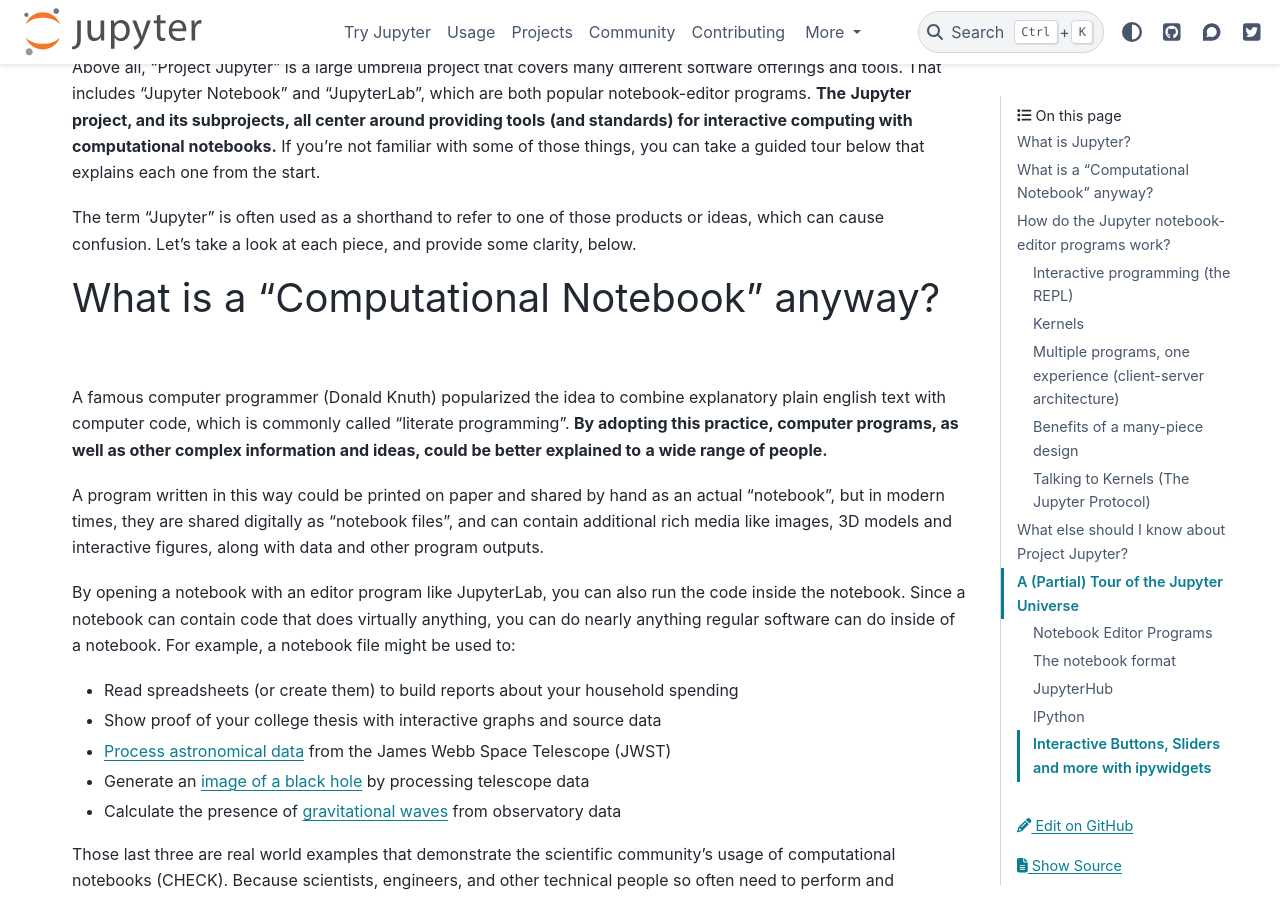
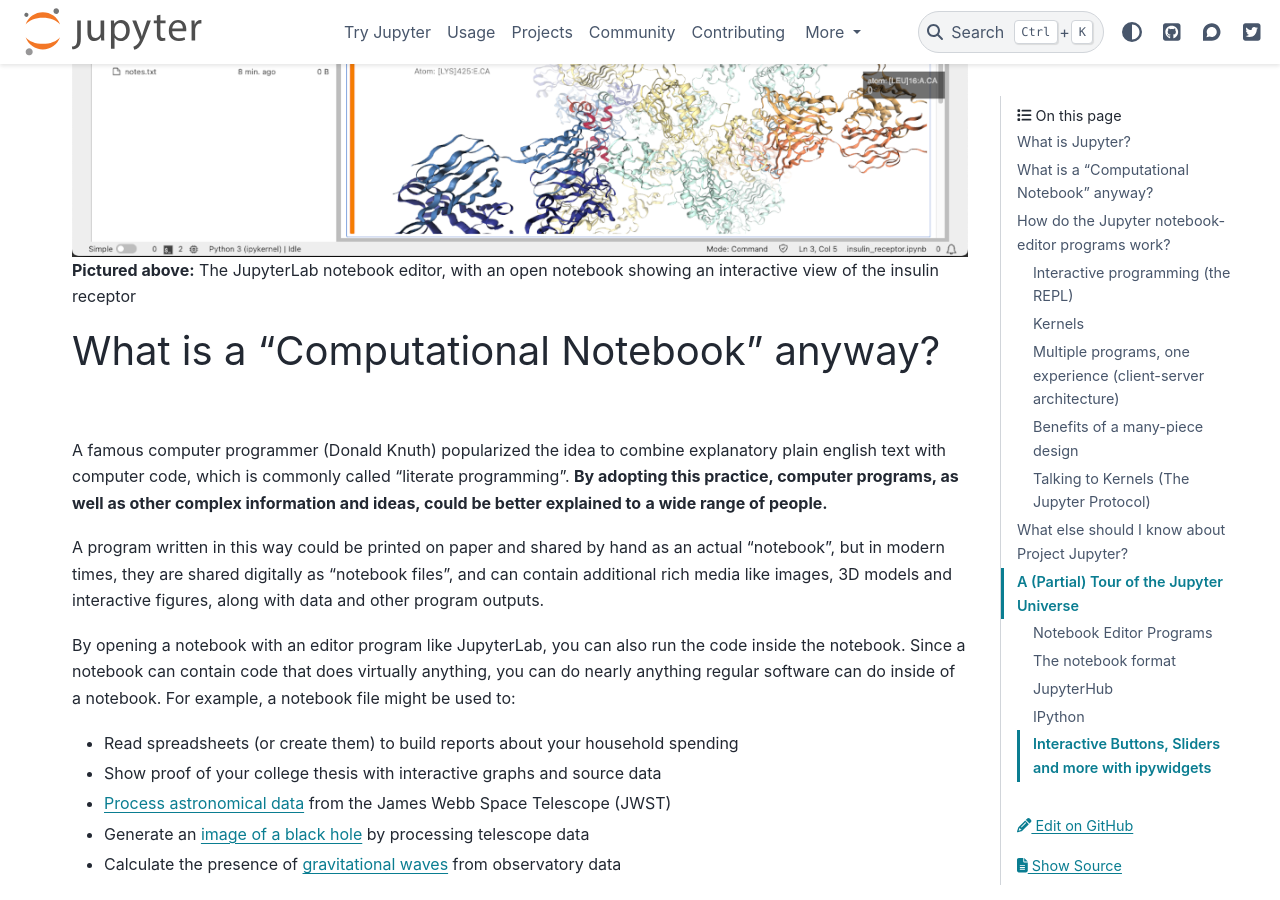
Before and after one commit to jupyter/jupyter, a Sphinx documentation site: the page built from docs/source/what_is_jupyter.md, in a window 1280 px wide and 900 px high, scrolled down 545 px. Built offline with Sphinx 7.4.7 and the PyData theme 0.15.4, drawn with Linux system fonts in a browser that asks for light colours; pages that are not in the unit, such as notebooks, are missing from menus.

Commit message:
Modify image placement/caption.

```diff
--- a/docs/source/what_is_jupyter.md
+++ b/docs/source/what_is_jupyter.md
@@ -1,6 +1,4 @@
 # What is Jupyter?
-
-![The JupyterLab notebook editor, with an open notebook showing an interactive view of the insulin receptor](_static/_images/notebook_insulin_small.png)
 
 "Jupyter" can mean a lot of things, so let's start from the beginning, and
 go step-by-step:
@@ -16,6 +14,10 @@
 The term "Jupyter" is often used as a shorthand to refer to one of those
 products or ideas, which can cause confusion. Let's take a look at each piece,
 and provide some clarity, below.
+
+![The JupyterLab notebook editor, with an open notebook showing an interactive view of the insulin receptor](_static/_images/notebook_insulin_small.png)
+**Pictured above:** The JupyterLab notebook editor, with an open notebook
+showing an interactive view of the insulin receptor
 
 # What is a "Computational Notebook" anyway?
 
```
